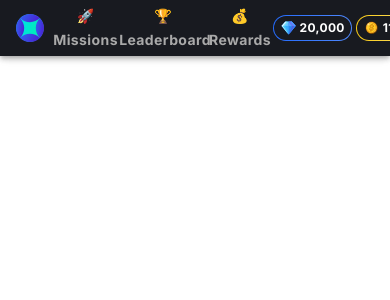
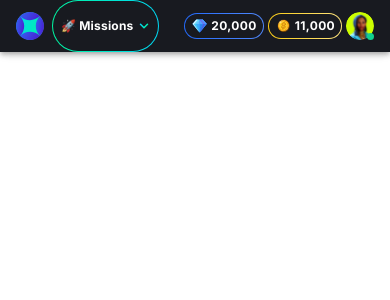
Before and after one commit to est-kim/radicalx, a React (Create React App) app: page / in a window 390 px wide. Shown: the top 300 px of the page. Built offline with nearby package versions, Linux system fonts and the light colour scheme.

Commit message:
refactoring/organizing components

```diff
--- a/src/App.css
+++ b/src/App.css
@@ -24,33 +24,3 @@ body {
 article h1 {
   margin: 1rem 0;
 }
-
-#header {
-  background-color: #181A20
-}
-
-/* For screens with a width between 1024px and 1535px */
-@media (min-width: 0px) and (max-width: 575px) {
-  #header {
-    height: 52px;
-  }
-}
-
-@media (min-width: 576px) and (max-width: 767px) {
-  #header {
-    height: 64px;
-  }
-}
-
-@media (min-width: 768px) and (max-width: 1535px) {
-  #header {
-    height: 66px;
-  }
-}
-
-/* For screens with a width of 1536px and above */
-@media (min-width: 1536px) {
-  #header {
-    height: 85px;
-  }
-}
--- /dev/null
+++ b/src/constants/logos.js
@@ -0,0 +1,2 @@
+export const SMALL_BLUE_LOGO = '/SmallBlueLogoRadicalX.svg';
+export const WHITE_LOGO = '/WhiteLogoRadicalX.svg';
--- a/src/layouts/MainAppLayout/Header/Header.js
+++ b/src/layouts/MainAppLayout/Header/Header.js
@@ -1,15 +1,18 @@
 import "./Header.module.css";
 import * as React from "react";
-import {
-  AppBar,
-  Box,
-  Toolbar,
-} from "@mui/material";
+import { AppBar, Grid } from "@mui/material";
 import CurrencyButton from "./CurrencyButton/CurrencyButton";
 import CurrencyButtonImage from "./CurrencyButton/CurrencyButtonImage";
-import AvatarWithStatus from "../AccountAvatar/AvatarWithStatus";
-import Logo from "./Logo";
+import AvatarWithStatus from "./AccountAvatar/AvatarWithStatus";
+import Logo from "./Logo/Logo";
 import MenuButton from "./MenuButton";
+import {
+  appBarStyle,
+  gridStyle,
+  menuBoardStyle,
+  currenciesStyle,
+  avatarPhotoStyle,
+} from "./styles";
 
 const pages = ["🚀 Missions", "🏆 Leaderboard", "💰 Rewards"];
 
@@ -21,73 +24,22 @@ function Header() {
   };
 
   return (
-    <AppBar id="app-bar" sx={{ backgroundColor: "#181A20" }}>
-      <Toolbar
-        id="header"
-        disableGutters
-        sx={{
-          display: "flex",
-          justifyContent: "space-between",
-          boxSizing: "border-box",
-          margin: {
-            mobileSmall: "0px 16px 0px 16px",
-            mobile: "0px 24px 0px 24px",
-            tablet: "0px 24px 0px 24px",
-            laptop: "0px 40px 0px 40px",
-            desktop: "0px 42px 0px 40px",
-            desktopLarge: "0px 40px 0px 40px",
-          },
-        }}
-      >
+    <AppBar id="app-bar" sx={appBarStyle}>
+      <Grid id="header" disableGutters sx={gridStyle}>
         <Logo />
-        <Box
+        <Grid
           id="menu-board"
-          sx={{
-            display: "flex",
-            alignItems: "center", // Vertically align items
-            justifyContent: "space-between",
-            gap: {
-              mobileSmall: "auto",
-              mobile: "auto",
-              tablet: "16px",
-              laptop: "16px",
-              desktop: "16px",
-              desktopLarge: "24px",
-            },
-          }}
+          sx={menuBoardStyle}
         >
           <MenuButton
             pages={pages}
             selectedPage={selectedPage}
             handlePageClick={handlePageClick}
           />
-        </Box>
-        <Box
+        </Grid>
+        <Grid
           id="currencies"
-          sx={{
-            marginLeft: {
-              mobileSmall: "auto",
-              mobile: "auto",
-              tablet: "0px",
-              laptop: "0px",
-              desktop: "0px",
-              desktopLarge: "0px",
-            }, // The space you want to the right
-            display: "flex",
-            alignItems: "center",
-            alignSelf: {
-              mobileSmall: "center",
-              desktopLarge: "stretch",
-            },
-            gap: {
-              mobileSmall: "4px",
-              mobile: "8px",
-              tablet: "8px",
-              laptop: "8px",
-              desktop: "8px",
-              desktopLarge: "16px",
-            },
-          }}
+          sx={currenciesStyle}
         >
           <CurrencyButton type="Diamond">
             <CurrencyButtonImage
@@ -105,17 +57,14 @@ function Header() {
             />
             11,000
           </CurrencyButton>
-          <Box
+          <Grid
             id="avatar-photo"
-            sx={{
-              display: "flex",
-              boxSizing: "border-box",
-            }}
+            sx={avatarPhotoStyle}
           >
             <AvatarWithStatus avatarSrc="/ellipse.svg" />
-          </Box>
-        </Box>
-      </Toolbar>
+          </Grid>
+        </Grid>
+      </Grid>
     </AppBar>
   );
 }
--- a/src/layouts/MainAppLayout/Header/Logo.js
+++ /dev/null
@@ -1,51 +0,0 @@
-import * as React from "react";
-import { Box, useTheme, useMediaQuery } from "@mui/material";
-
-function Logo() {
-  const theme = useTheme();
-  const isXsToMd = useMediaQuery(theme.breakpoints.between("mobileSmall", "laptop"));
-  const logo = isXsToMd
-    ? "/SmallBlueLogoRadicalX.svg"
-    : "/WhiteLogoRadicalX.svg";
-
-  return (
-    <Box
-      component="a"
-      href="/"
-      id="logo"
-      sx={{
-        alignItems: "center",
-        justifyContent: "center",
-        display: "flex",
-        flexShrink: 0,
-        marginRight: {
-          mobileSmall: "8px",
-          mobile: "24px",
-          tablet: "16px"
-        },
-        img: {
-          width: {
-            mobileSmall: "28px",
-            mobile: "36px",
-            tablet: "36px",
-            laptop: "166.72px",
-            desktop: "166.72px",
-            desktopLarge: "166.72px",
-          },
-          height: {
-            mobileSmall: "28px",
-            mobile: "36px",
-            tablet: "36px",
-            laptop: "21.341px",
-            desktop: "21.341px",
-            desktopLarge: "21.341px",
-          },
-        },
-      }}
-    >
-      <img src={logo} alt="Logo" />
-    </Box>
-  );
-}
-
-export default Logo;
--- /dev/null
+++ b/src/layouts/MainAppLayout/Header/Logo/Logo.js
@@ -0,0 +1,25 @@
+import * as React from "react";
+import { Grid, useTheme, useMediaQuery } from "@mui/material";
+import { logoGridStyle } from "./styles";
+import { SMALL_BLUE_LOGO, WHITE_LOGO } from '../../../../constants/logos';
+
+function Logo() {
+  const theme = useTheme();
+  const isXsToMd = useMediaQuery(
+    theme.breakpoints.between("mobileSmall", "laptop")
+  );
+  const logo = isXsToMd ? SMALL_BLUE_LOGO : WHITE_LOGO;
+
+  return (
+    <Grid
+      component="a"
+      href="/"
+      id="logo"
+      sx={logoGridStyle}
+    >
+      <img src={logo} alt="Logo" />
+    </Grid>
+  );
+}
+
+export default Logo;
--- /dev/null
+++ b/src/layouts/MainAppLayout/Header/Logo/styles.js
@@ -0,0 +1,23 @@
+export const logoGridStyle = {
+  alignItems: "center",
+  justifyContent: "center",
+  display: "flex",
+  flexShrink: 0,
+  marginRight: {
+    mobileSmall: "8px",
+    mobile: "24px",
+    tablet: "16px",
+  },
+  img: {
+    width: {
+      mobileSmall: "28px",
+      mobile: "36px",
+      laptop: "166.72px",
+    },
+    height: {
+      mobileSmall: "28px",
+      mobile: "36px",
+      laptop: "21.341px",
+    },
+  },
+};
--- a/src/layouts/MainAppLayout/Header/MenuButton.js
+++ b/src/layouts/MainAppLayout/Header/MenuButton.js
@@ -11,7 +11,7 @@ import {
 
 const MenuButton = ({ pages, selectedPage, handlePageClick }) => {
   const theme = useTheme();
-  const isXsToMd = useMediaQuery(theme.breakpoints.between("xs", "md"));
+  const isXsToMd = useMediaQuery(theme.breakpoints.between("mobileSmall", "tablet"));
   const [anchorEl, setAnchorEl] = React.useState(null);
 
   const backgroundImage = "linear-gradient(to right, #00F5A0, #00D9F5)";
--- /dev/null
+++ b/src/layouts/MainAppLayout/Header/styles.js
@@ -0,0 +1,68 @@
+export const appBarStyle = {
+  backgroundColor: "#181A20",
+};
+
+export const gridStyle = {
+  display: "flex",
+  justifyContent: "space-between",
+  boxSizing: "border-box",
+  margin: {
+    mobileSmall: "0px 16px 0px 16px",
+    mobile: "0px 24px 0px 24px",
+    tablet: "0px 24px 0px 24px",
+    laptop: "0px 40px 0px 40px",
+    desktop: "0px 42px 0px 40px",
+    desktopLarge: "0px 40px 0px 40px",
+  },
+  height: {
+    mobileSmall: "52px",
+    mobile: "64px",
+    laptop: "66px",
+    desktopLarge: "85px",
+  },
+  backgroundColor: "#181A20",
+};
+
+export const menuBoardStyle = {
+  display: "flex",
+  alignItems: "center",
+  justifyContent: "space-between",
+  gap: {
+    mobileSmall: "auto",
+    mobile: "auto",
+    tablet: "16px",
+    laptop: "16px",
+    desktop: "16px",
+    desktopLarge: "24px",
+  },
+};
+
+export const currenciesStyle = {
+  marginLeft: {
+    mobileSmall: "auto",
+    mobile: "auto",
+    tablet: "0px",
+    laptop: "0px",
+    desktop: "0px",
+    desktopLarge: "0px",
+  },
+  display: "flex",
+  alignItems: "center",
+  alignSelf: {
+    mobileSmall: "center",
+    desktopLarge: "stretch",
+  },
+  gap: {
+    mobileSmall: "4px",
+    mobile: "8px",
+    tablet: "8px",
+    laptop: "8px",
+    desktop: "8px",
+    desktopLarge: "16px",
+  },
+};
+
+export const avatarPhotoStyle = {
+  display: "flex",
+  boxSizing: "border-box",
+};
```
Also changed, not shown: src/layouts/MainAppLayout/Header/AccountAvatar/AvatarWithStatus.js (renamed from src/layouts/MainAppLayout/AccountAvatar/AvatarWithStatus.js), src/layouts/MainAppLayout/Header/AccountAvatar/styles.js (renamed from src/layouts/MainAppLayout/AccountAvatar/styles.js).
